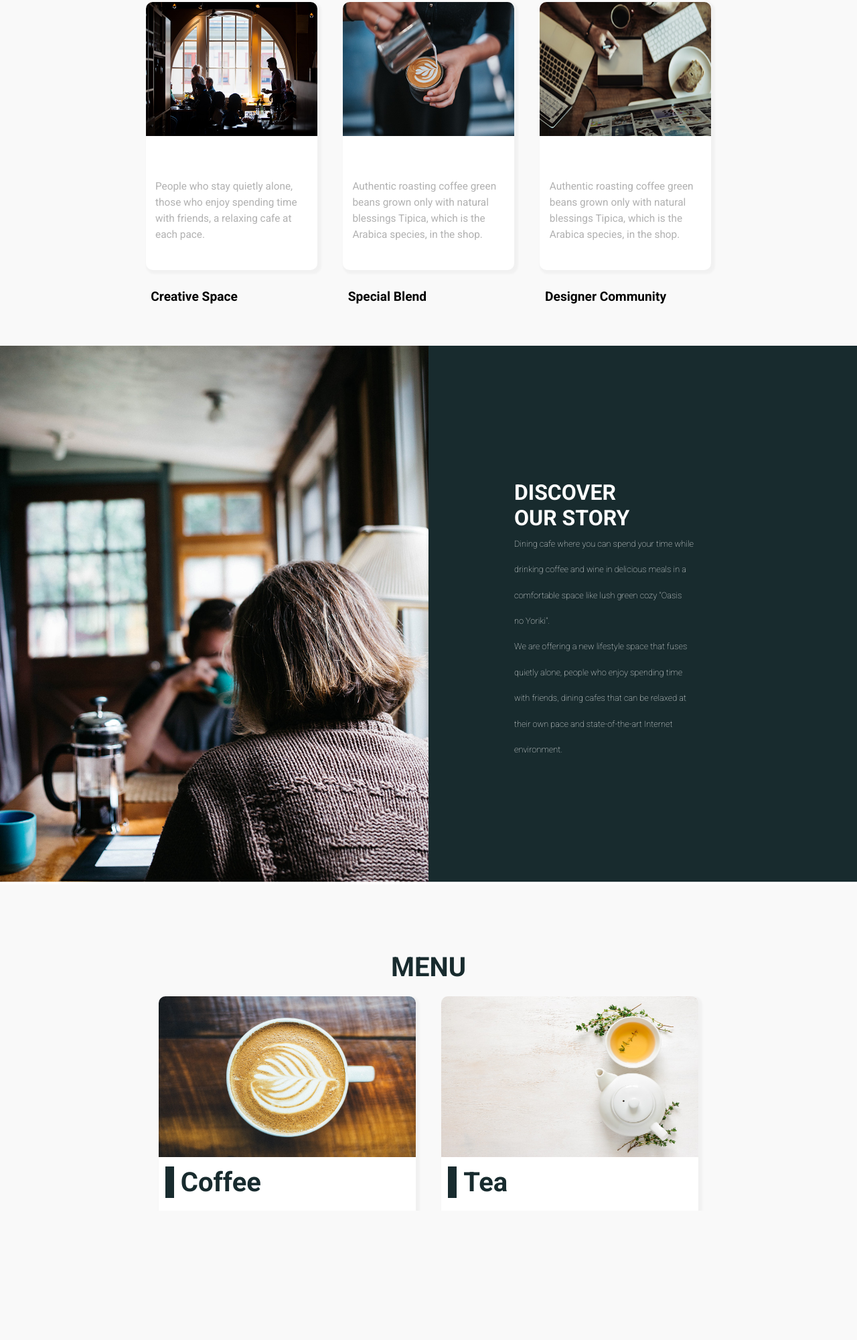
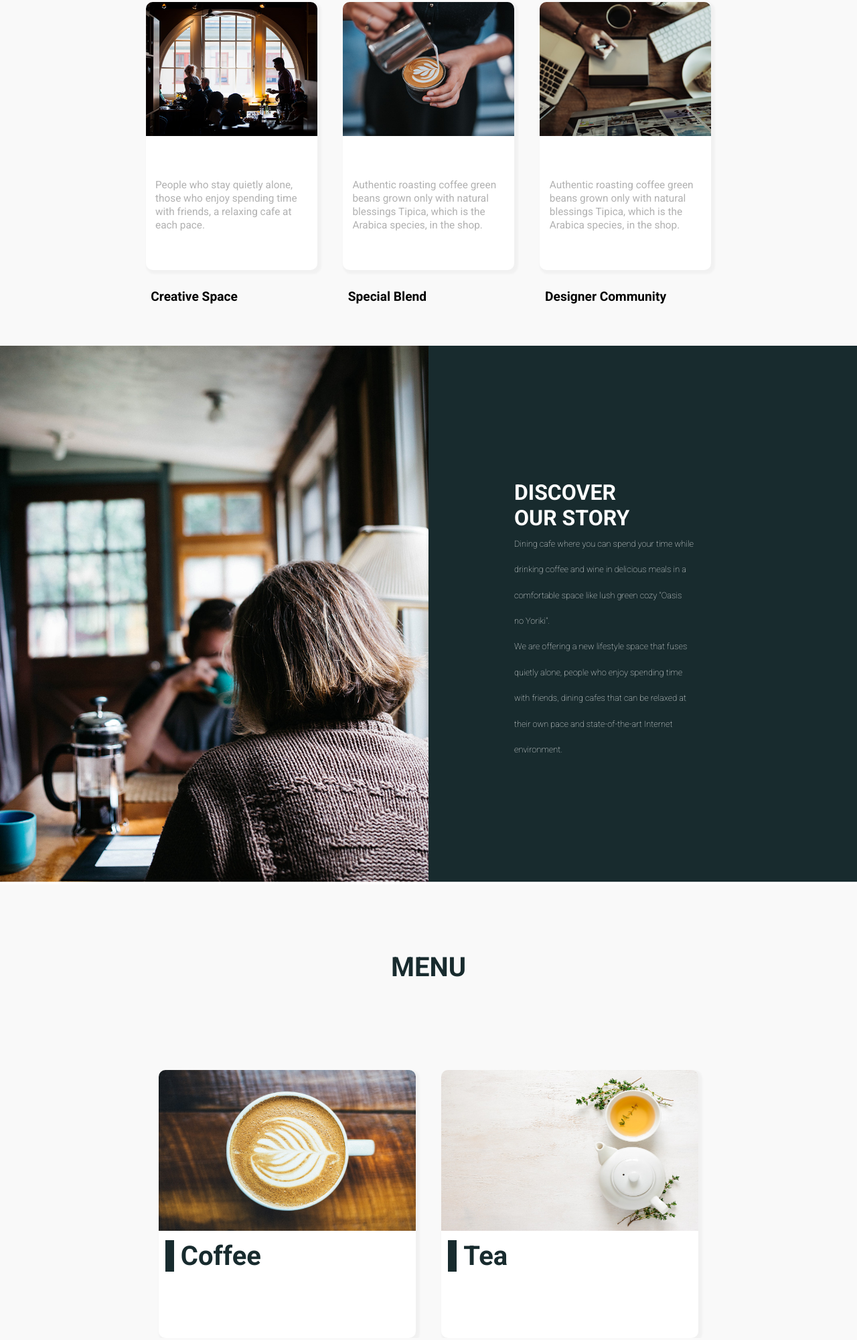
Before and after one commit to oyoyoinoyoi/design_cafe, a plain HTML site: page index.html in a window 1280 px wide. Shown: the part 1084-3084 px from the top of the page at 67% size. Drawn offline with nearby package versions, Linux system fonts and the light colour scheme.

Commit message:
レスポンシブ

```diff
--- a/sass/common.scss
+++ b/sass/common.scss
@@ -6,6 +6,10 @@
 	padding: 0;
 	font-family: 'Roboto', sans-serif;
 	font-weight: 300, 700; //100, 300, 400, 500, 700, 900
+}
+
+body{
+	overflow-x: hidden;
 }
 
 .container {
@@ -199,6 +203,7 @@ header {
 
 @mixin about-text-common() {
 	img {
+		object-fit: cover;
 		border-radius: 10px 10px 0px 0px;
 		height: 25vh;
 		position: relative;
@@ -217,10 +222,11 @@ header {
 		color: #b1b1b1;
 		display: block;
 		margin-top: 1.5vh;
+		margin-bottom: 40px;
 		margin-left: 1.8vh;
 		top: 50%;
 		font-size: 1.2vw;
-		line-height: 3vh;
+		line-height: 20px;
 		//		//ロードしたら行間変わる不安定だったけどいけた
 		//		span1 {
 		//			line-height: 3em;
@@ -234,7 +240,7 @@ header {
 
 @mixin about-common-res() {
 	width: 100%;
-	height: 50vh;
+	height: auto;
 	background-color: #fff;
 	float: left;
 	margin-right: 3%;
@@ -244,10 +250,12 @@ header {
 }
 
 @mixin about-text-common-res() {
+	margin-bottom: 80px;
 	img {
 		border-radius: 10px 10px 0px 0px;
-		height: 25vh;
+		height: auto;
 		position: relative;
+
 	}
 
 	h3 {
@@ -377,7 +385,7 @@ header {
 
 @mixin menu-common-res() {
 	width: 100%;
-	height: 100%;
+	height: auto;
 	float: left;
 	margin-right: 3%;
 	position: relative;
@@ -411,10 +419,10 @@ header {
 	.menu-contant {
 		width: 100%;
 		overflow: hidden;
-		height: 40vh;
+		height: auto;
 		position: relative;
 		margin: 0 auto;
-		top: 15vh;
+		top: 230px;
 
 		.coffee {
 			margin-left: 18.5vw;
@@ -766,7 +774,7 @@ footer {
 		.right-story {
 			width: 100%;
 			height: 30%;
-			top: 1vh;
+			top:25vh;
 			opacity: 0.8;
 
 			.text {
@@ -785,6 +793,7 @@ footer {
 					font-weight: 100;
 					font-size: 3vw;
 					line-height: 3vw;
+					margin-bottom: 10px;
 				}
 			}
 		}
@@ -792,7 +801,7 @@ footer {
 
 
 	#about {
-		height: 200vh;
+		height: 280vh;
 
 		.box-about {
 			width: 100%;
@@ -817,18 +826,22 @@ footer {
 	}
 
 	#menu {
-		height: 150vh;
+		height: auto;
+		margin-bottom: 0px;
 
 		.menu-contant {
+			top: 180px;
 			.coffee {
 				margin-left: 0px;
 				@include menu-common-res();
 				@include menu-text-common-res();
+				margin-bottom: 100px;
 			}
 
 			.tea {
 				@include menu-common-res();
 				@include menu-text-common-res();
+				margin-bottom: 180px;
 			}
 		}
 	}
```
Also changed, not shown: sass/common.css, 2 other files.
